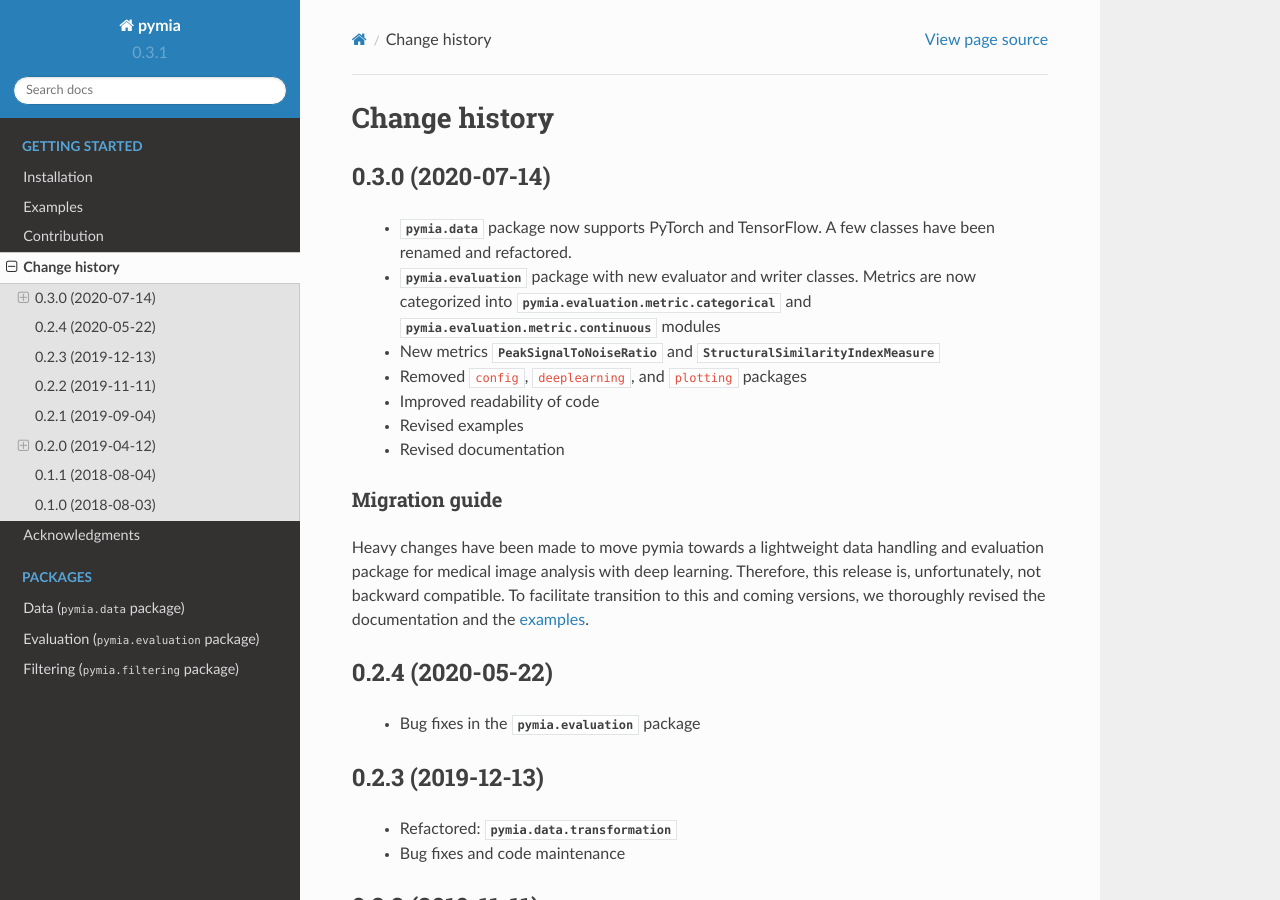
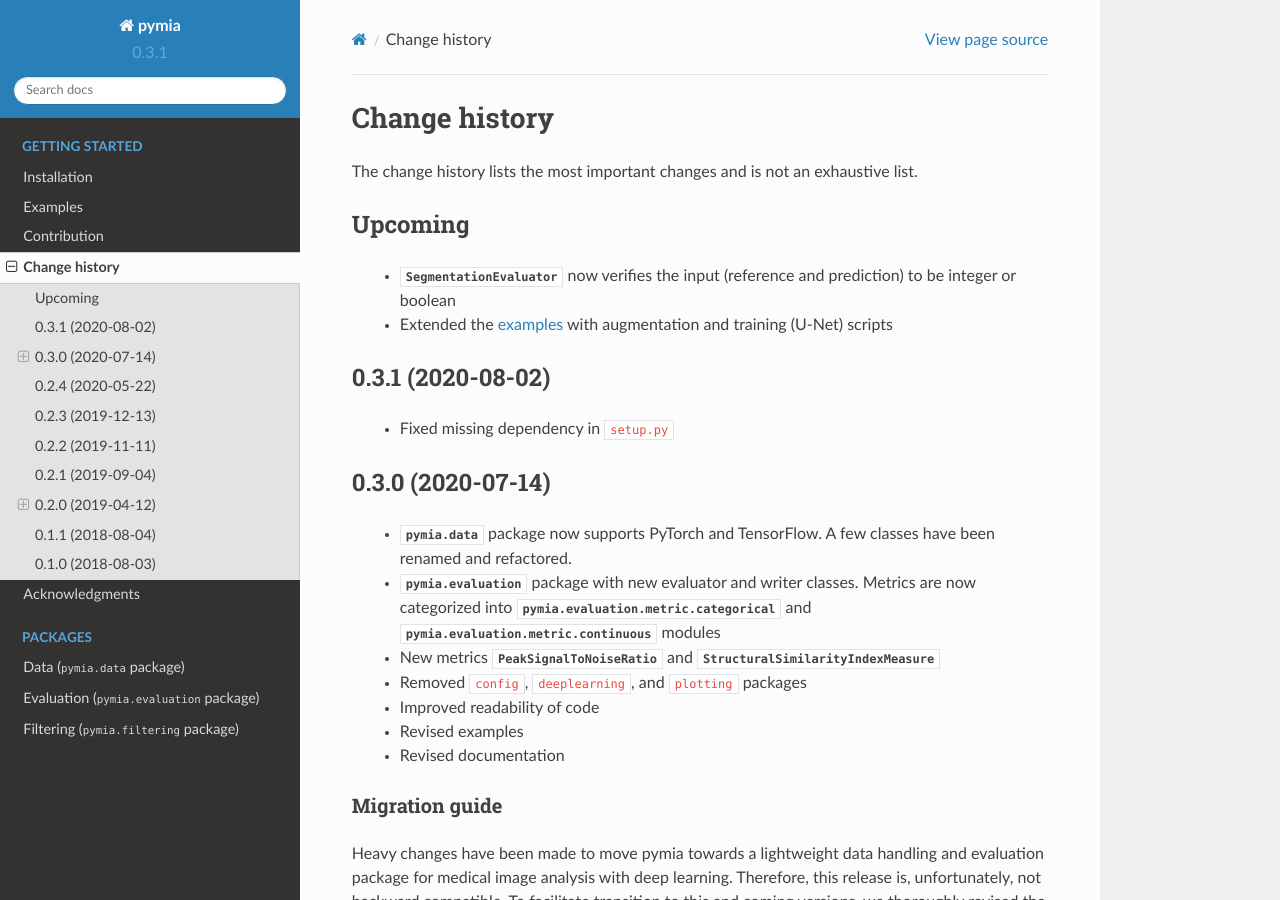
Before and after one commit to rundherum/pymia, a Sphinx documentation site: the page built from docs/history.rst, in a window 1280 px wide and 900 px high. Built offline with Sphinx 7.4.7 and the Read the Docs theme 2.0.0, drawn with Linux system fonts in a browser that asks for light colours; formulas are drawn with MathJax 3; pages that are not in the unit, such as notebooks, are missing from menus.

Commit message:
docs(history): update change history

```diff
--- a/docs/history.rst
+++ b/docs/history.rst
@@ -2,6 +2,19 @@
 
 Change history
 ==============
+The change history lists the most important changes and is not an exhaustive list.
+
+Upcoming
+------------------
+
+ * :class:`.SegmentationEvaluator` now verifies the input (reference and prediction) to be integer or boolean
+ * Extended the :ref:`examples <examples>` with augmentation and training (U-Net) scripts
+
+
+0.3.1 (2020-08-02)
+------------------
+
+ * Fixed missing dependency in ``setup.py``
 
 0.3.0 (2020-07-14)
 ------------------
```
